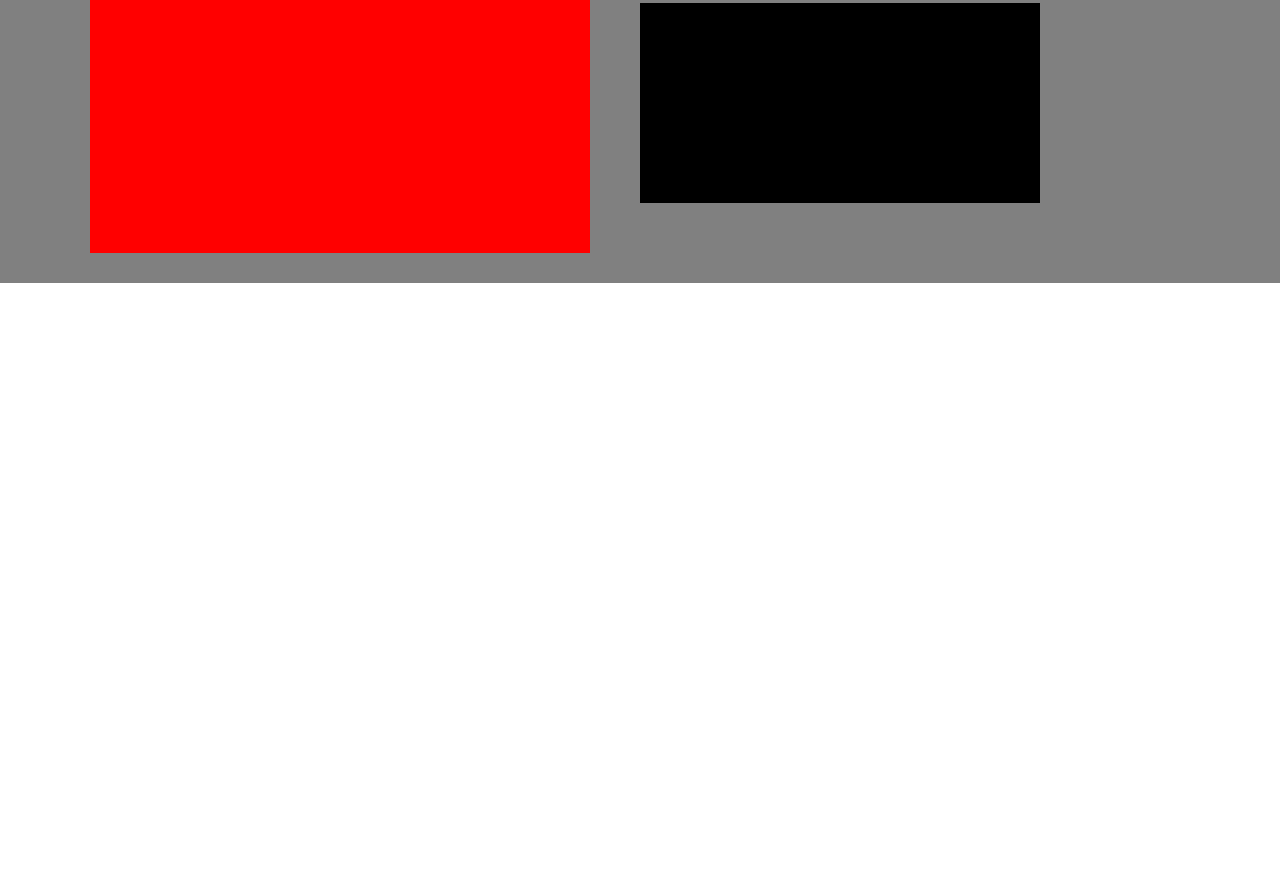
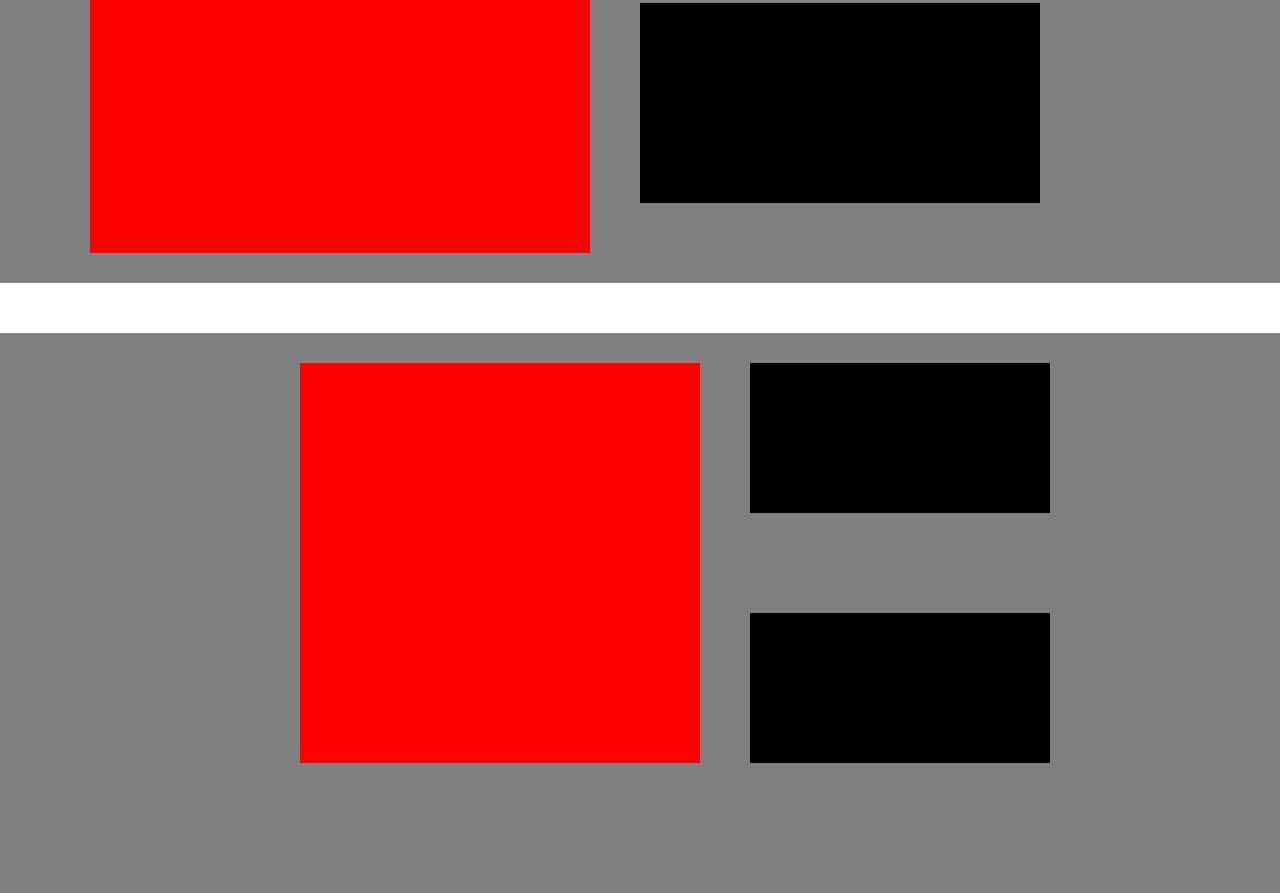
Before and after one commit to Australium/Floats, a plain HTML site: page index.html in a window 1280 px wide. Shown: the part 1207-2100 px from the top of the page. Before the commit the page ends 1540 px from the top, so only its background shows below. Drawn offline with Linux system fonts and the light colour scheme.

```diff
--- a/index.html
+++ b/index.html
@@ -21,10 +21,10 @@
         <div class="clearfix"></div>
     </div>
     <div class="container">
-        <div class="box-one left first"></div>
-        <div class="box-one left"></div>
-        <div class="box-two right"></div>
-        <div class="box-two right second"></div>
+        <div class="box-one first"></div>
+        <div class="box-one"></div>
+        <div class="box-two"></div>
+        <div class="box-two second"></div>
     </div>
     <div class="container">
         <div class="wrapper">
@@ -35,5 +35,14 @@
             </div>
         </div>
     </div>
+    <div class="container bottom">
+        <div class="wrapper right">
+            <div class="box-one big bigger"></div>
+            <div class="block side">
+                <div class="box-two small smaller"></div>
+                <div class="box-two small lower smaller"></div>
+            </div>
+        </div>
+    </div>
 </body>
 </html>
--- a/style.css
+++ b/style.css
@@ -81,3 +81,27 @@
     overflow: hidden;
     margin-right: 150px;
 }
+
+.right {
+    margin-right: 0;
+    padding: 0px 0px 0px 150px;
+}
+
+.bigger {
+    width: 400px;
+    height: 400px;
+}
+
+.smaller {
+    width: 300px;
+    height: 150px;
+    margin-bottom: 100px;
+}
+
+.bottom {
+    margin-bottom: 0;
+}
+
+.side {
+    margin-right: 200px;
+}
```
